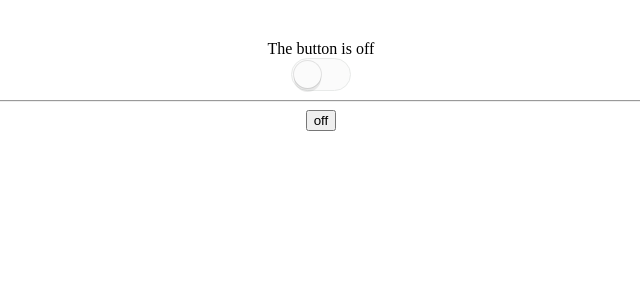
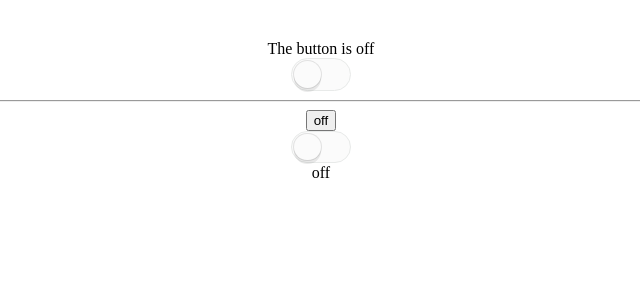
Before and after one commit to Squaretechre/advanced-react-component-patterns, a React (Create React App) app in the folder toggle-button/: page / in a window 1280 px wide. Shown: the top 300 px of the page, without its empty margins (319-959 px from the left). Built offline with nearby package versions, Linux system fonts and the light colour scheme; a web font is replaced by a local one.

Commit message:
11. use render props with react

```diff
--- a/toggle-button/src/App.js
+++ b/toggle-button/src/App.js
@@ -144,6 +144,43 @@ class MyToggle extends React.Component {
 
 const MyToggleWrapper = withToggle(MyToggle)
 
+// render props pattern
+// accept a function that returns jsx, call this in components render method
+// and inject components state into it
+// render prop vs HOC / compound component solution:
+//  - HOC involves wrapping each component that requires access to context data
+//    this presents all sorts of problems and requires use of factory method
+//    - setting the display name
+//    - passing refs
+//    - context naming collisions
+//    - more difficult to type HOC with typescript / flow
+//    - HOC = static component composition
+//    - render props = happens in reacts normal composition model during render phase, meaning //      you can take advantage of reacts lifecycle, usual flow of props / state
+
+class RenderPropsToggle extends Component {
+  static On = withToggle(ToggleOn)
+  static Off = withToggle(ToggleOff)
+  static Button = withToggle(ToggleButton)
+  static defaultProps = { onToggle: () => { } }
+
+  state = { on: false }
+  toggle = () => this.setState(({ on }) => ({ on: !on }), () => {
+    this.props.onToggle(this.state.on)
+  })
+  render() {
+    return this.props.render({
+      on: this.state.on,
+      toggle: this.toggle
+    })
+  }
+}
+
+function renderSwitch({on, toggle}) {
+  return (
+    <Switch on={on} onClick={toggle} />
+  )
+}
+
 // the Toggle component is a compound component
 // compound components have one component at the top level with children, who all share some
 // implicit state
@@ -181,6 +218,15 @@ class App extends Component {
           />
           <MyToggle.ToggleMessage />
         </Toggle>
+        <RenderPropsToggle
+          onToggle={on => console.log('toggle', on)}
+          render={({on, toggle}) => (
+            <div>
+              <Switch on={on} onClick={toggle} />
+              {on ? 'on' : 'off'}
+            </div>
+          )}
+        />
       </div>
     );
   }
```
